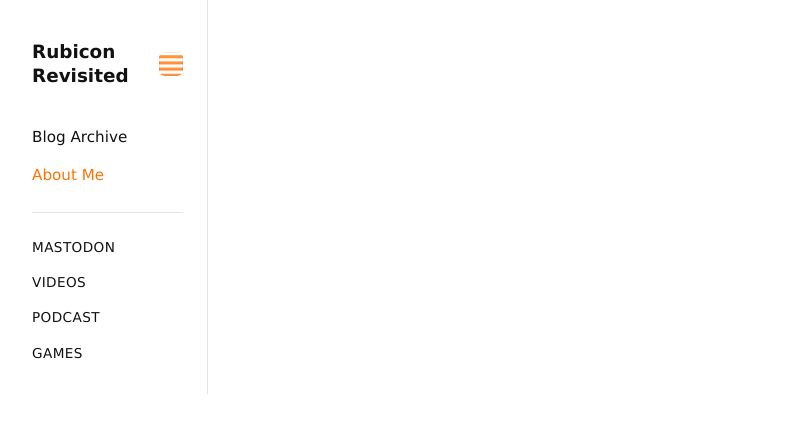
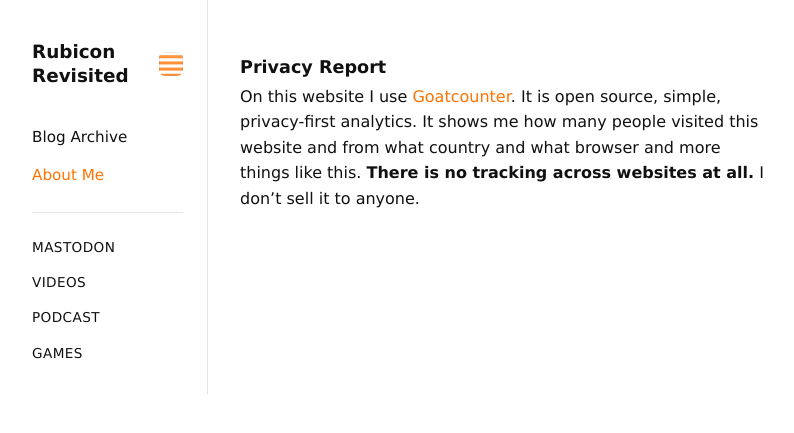
Before and after one commit to StepanJiri/stepankarasek.github.io, a Jekyll site: the page built from AboutWeb.md, in a window 1280 px wide. Shown: the top 433 px of the page, without its empty margins (152-946 px from the left). Built offline with Jekyll 4.4.1, drawn with Linux system fonts in a browser that asks for light colours.

Commit message:
Update AboutWeb.md

```diff
--- a/AboutWeb.md
+++ b/AboutWeb.md
@@ -4,3 +4,6 @@ title: About
 permalink: /aboutweb/
 hide_rss: true
 ---
+
+#### Privacy Report
+On this website I use [Goatcounter](https://www.goatcounter.com). It is open source, simple, privacy-first analytics. It shows me how many people visited this website and from what country and what browser and more things like this. __There is no tracking across websites at all.__ I don't sell it to anyone.
```
